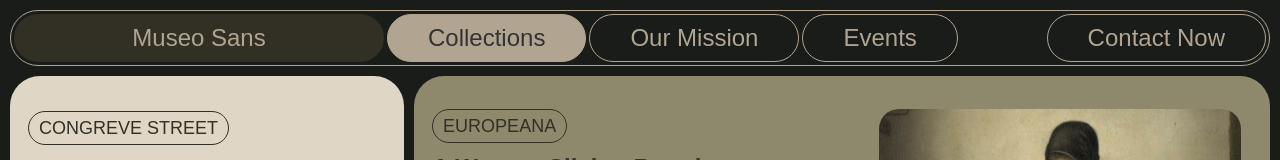
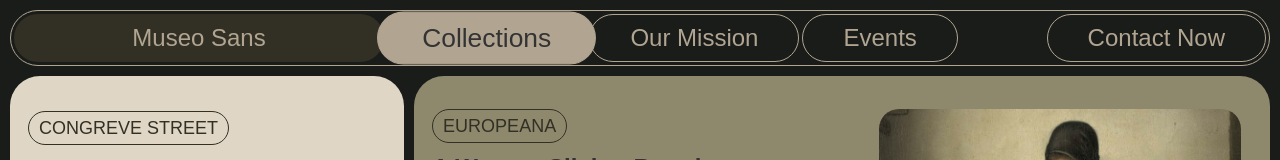
Before and after one commit to Srijandevhub/html-module-test, a plain HTML site: page index.html in a window 1280 px wide. In both pictures the pointer is over the link "Collections". Shown: the top 160 px of the page. Drawn offline with Linux system fonts and the light colour scheme; a web font is replaced by a local one.

Commit message:
Update style.css

```diff
--- a/assets/css/style.css
+++ b/assets/css/style.css
@@ -70,6 +70,7 @@ li {
 .nav-link:hover {
     background-color: #B1A592;
     color: #333333;
+    transform: scale(1.1);
 }
 .row {
     display: flex;
```
